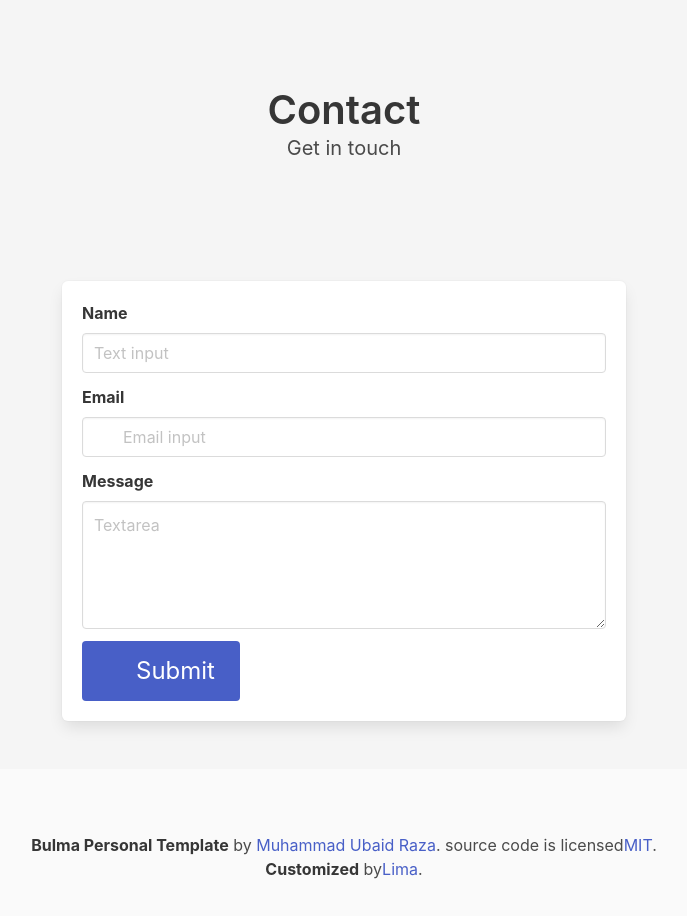
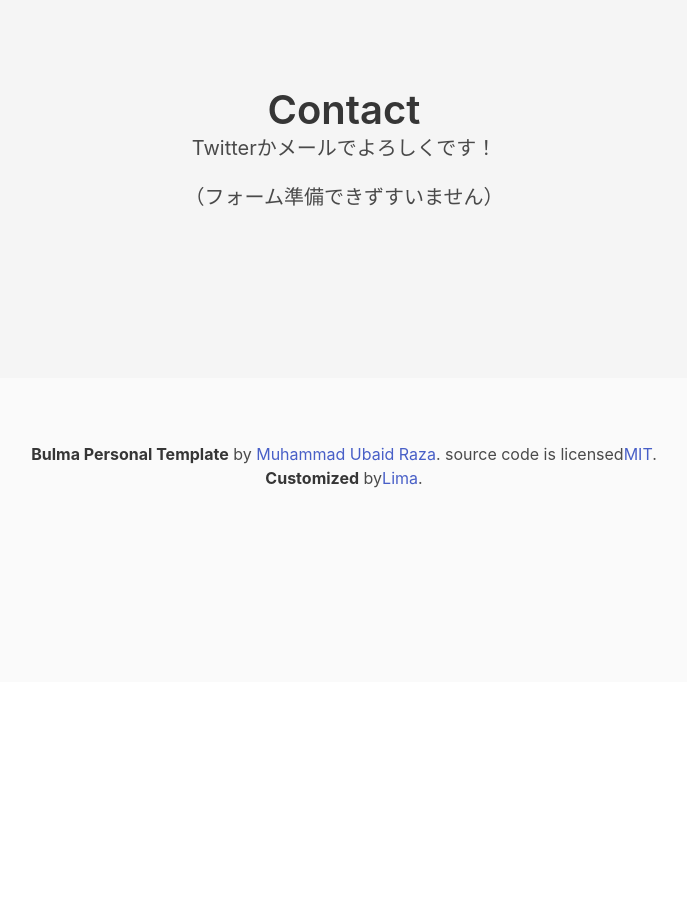
Before and after one commit to lmimsra/profile-by-next, a Next.js app: page / in a window 1280 px wide. Shown: the part 4000-4916 px from the top of the page, without its empty margins (296-983 px from the left). After the commit the page ends 4682 px from the top, so only its background shows below. Built offline with nearby package versions, Linux system fonts and the light colour scheme.

Commit message:
#6 ついでにコンタクトのところを良い感じに削った

```diff
--- a/pages/index.js
+++ b/pages/index.js
@@ -183,54 +183,54 @@ export default function Home() {
           <div className="container">
             <div className="section-heading">
               <h3 className="title is-2">Contact</h3>
-              <h4 className="subtitle is-5">Get in touch</h4>
+              <h4 className="subtitle is-5">Twitterかメールでよろしくです！</h4>
+              <h4 className="subtitle is-5">（フォーム準備できずすいません）</h4>
             </div>
             <br/>
 
-            <div className="columns">
-              <div className="column is-6 is-offset-3">
-                <div className="box">
-                  <div className="field">
-                    <label className="label">Name</label>
-                    <div className="control">
-                      <input className="input" type="text" placeholder="Text input"/>
-                    </div>
-                  </div>
+            {/*<div className="columns">*/}
+            {/*  <div className="column is-6 is-offset-3">*/}
+            {/*    <div className="box">*/}
+            {/*      <div className="field">*/}
+            {/*        <label className="label">Name</label>*/}
+            {/*        <div className="control">*/}
+            {/*          <input className="input" type="text" placeholder="Text input"/>*/}
+            {/*        </div>*/}
+            {/*      </div>*/}
 
-                  <div className="field">
-                    <label className="label">Email</label>
-                    <div className="control has-icons-left">
-                      <input className="input" type="email" placeholder="Email input" value=""/>
-                      <span className="icon is-small is-left">
-                  <i className="fas fa-envelope"></i>
-                </span>
-                    </div>
-                  </div>
+            {/*      <div className="field">*/}
+            {/*        <label className="label">Email</label>*/}
+            {/*        <div className="control has-icons-left">*/}
+            {/*          <input className="input" type="email" placeholder="Email input" value=""/>*/}
+            {/*          <span className="icon is-small is-left">*/}
+            {/*      <i className="fas fa-envelope"></i>*/}
+            {/*    </span>*/}
+            {/*        </div>*/}
+            {/*      </div>*/}
 
-                  <div className="field">
-                    <label className="label">Message</label>
-                    <div className="control">
-                      <textarea className="textarea" placeholder="Textarea"></textarea>
-                    </div>
-                  </div>
+            {/*      <div className="field">*/}
+            {/*        <label className="label">Message</label>*/}
+            {/*        <div className="control">*/}
+            {/*          <textarea className="textarea" placeholder="Textarea"></textarea>*/}
+            {/*        </div>*/}
+            {/*      </div>*/}
 
-                  <div className="field is-grouped has-text-centered">
-                    <div className="control">
-                      <button className="button is-link is-large"><span className="icon">
-                    <i className="fas fa-envelope"></i>
-                  </span>
-                        <span>Submit</span></button>
-                    </div>
-                  </div>
-                </div>
-              </div>
-            </div>
+            {/*      <div className="field is-grouped has-text-centered">*/}
+            {/*        <div className="control">*/}
+            {/*          <button className="button is-link is-large"><span className="icon">*/}
+            {/*        <i className="fas fa-envelope"></i>*/}
+            {/*      </span>*/}
+            {/*            <span>Submit</span></button>*/}
+            {/*        </div>*/}
+            {/*      </div>*/}
+            {/*    </div>*/}
+            {/*  </div>*/}
+            {/*</div>*/}
 
           </div>
         </section>
 
-        {/*footer*/
-        }
+        {/*footer*/}
         <Footer/>
       </div>
     </div>
```
